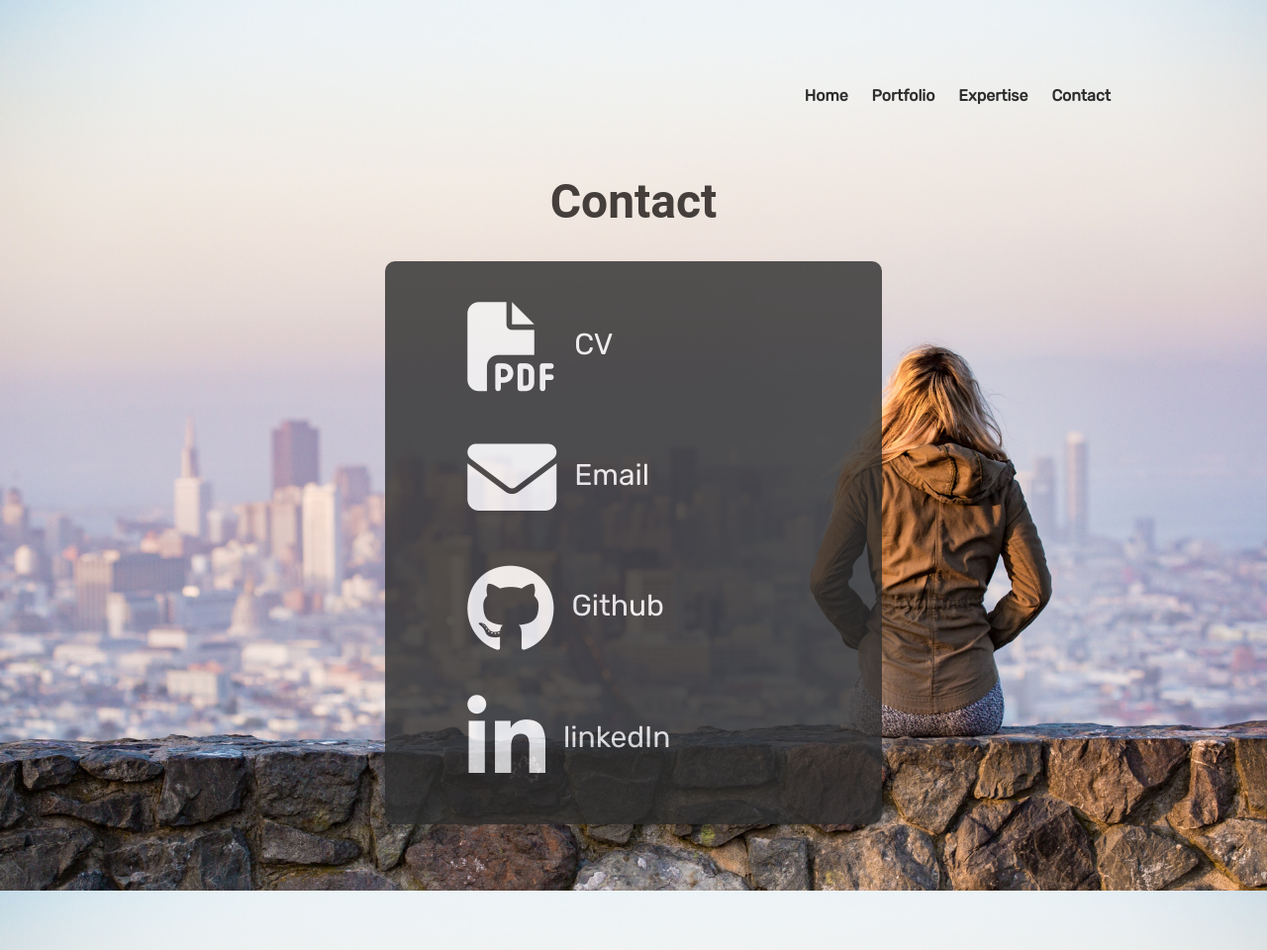
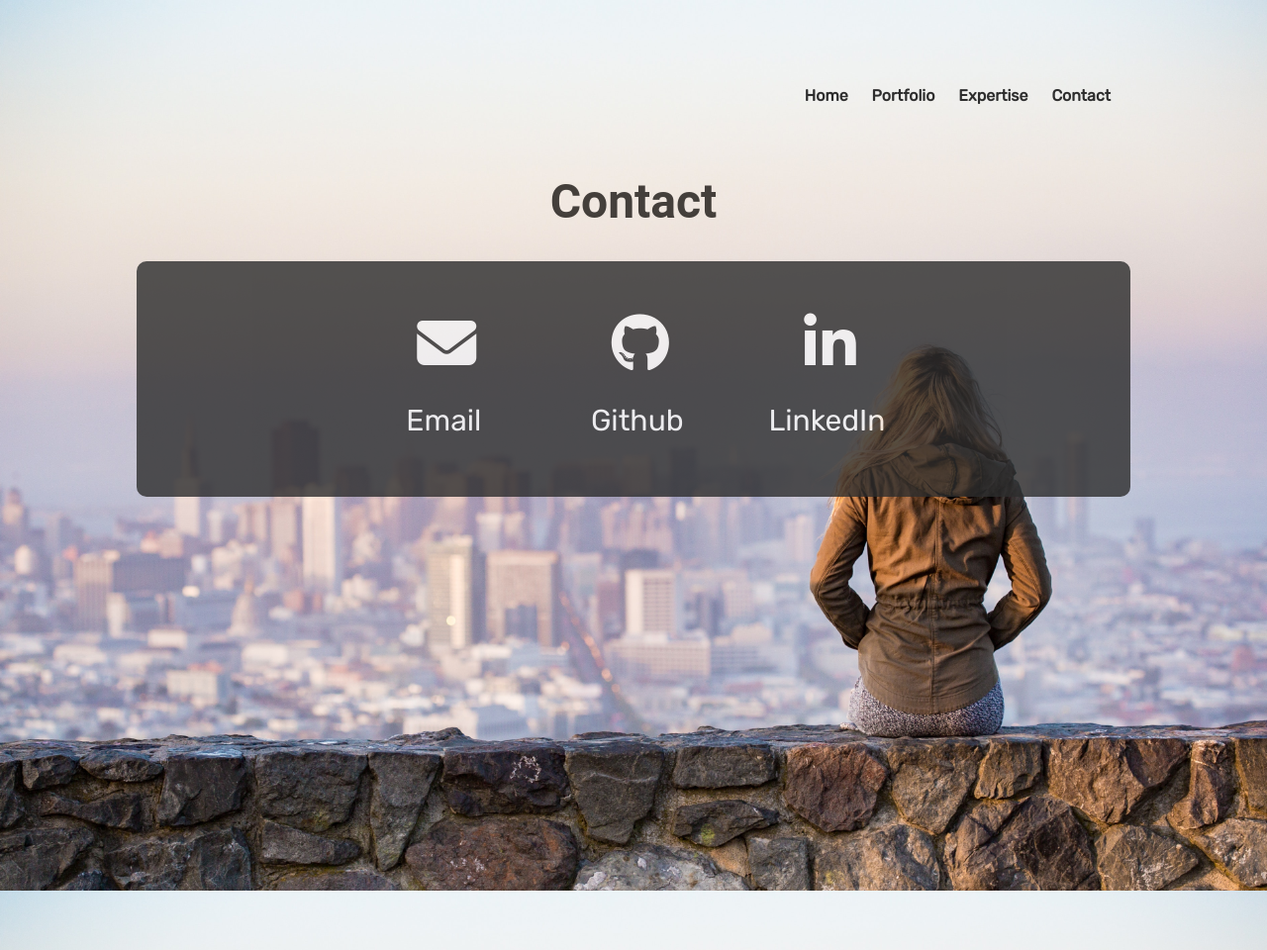
Before and after one commit to emmalinerc/emmalinerc.github.io, a Jekyll site: the page built from contact/index.html, in a window 1280 px wide. Shown: the whole page at 99% size. Built offline with Jekyll 4.4.1, drawn with Linux system fonts in a browser that asks for light colours; nearby versions of some CDN libraries; some web fonts are replaced.

Commit message:
Website Overhaul

```diff
--- a/_layouts/default.html
+++ b/_layouts/default.html
@@ -6,6 +6,7 @@
     <link href="https://fonts.googleapis.com/css?family=Rubik|Trirong" rel="stylesheet">
     <link rel="stylesheet" href="https://cdn.rawgit.com/konpa/devicon/df6431e323547add1b4cf45992913f15286456d3/devicon.min.css">
     <script src="https://kit.fontawesome.com/e30fb877f2.js" crossorigin="anonymous"></script>
+    <meta name="viewport" content="width=device-width, initial-scale=1.0">
   </head>
   <body>
     <div class="container">
--- a/contact/index.html
+++ b/contact/index.html
@@ -2,20 +2,26 @@
 layout: default
 title: Contact
 ---
-<div class="homepage pagepadding">
+<div class="pagepadding">
     <h1>Contact</h1>
-    <div class="filledbackground">
-        <div class="icon">
-            <a class="icon contacttext" href="Emmaline Cushey Resume 2019.pdf"><i class="fas fa-file-pdf contacticon"></i>CV</a>
+    <div class="filledbackground center">
+        <div class="inline icon">
+            <a class="icon contacttext" href="mailto:emmalinerc@gmail.com">
+                <i class="fas fa-envelope contacticon"></i>
+                <div>Email</div>
+            </a>
         </div>
-        <div class="icon">
-            <a class="icon contacttext" href="mailto:emmalinerc@gmail.com"><i class="fas fa-envelope contacticon"></i>Email</a>
-        </div>
-        <div class="icon">
-            <a class="icon contacttext" href="https://github.com/emmalinerc"><i class="fab fa-github contacticon"></i>Github</a>
-        </div>
-        <div class="icon">
-            <a class="icon contacttext" href="https://www.linkedin.com/in/emmaline-cushey-142581130/"><i class="fab fa-linkedin-in contacticon"></i>linkedIn</a>
-        </div>
+        <div class="inline icon">
+                <a class="icon contacttext" href="https://github.com/emmalinerc">
+                    <i class="fab fa-github contacticon"></i>
+                    <div>Github</div>
+                </a>
+            </div>
+            <div class="inline icon">
+                    <a class="icon contacttext" href="https://www.linkedin.com/in/emmaline-cushey">
+                        <i class="fab fa-linkedin-in contacticon"></i>
+                        <div>LinkedIn</div>
+                    </a>
+                </div>
     </div>
 </div>
--- a/css/main.css
+++ b/css/main.css
@@ -132,10 +132,14 @@ ul.posts li {
     font-size:30px;
     color: whitesmoke;
 }
-.contacticon {
+.cvicon {
     font-size: 3em;
     padding: .2em;
-    padding-left: .6em;
+    vertical-align: middle;
+}
+.contacticon {
+    font-size: 60px;
+    padding: 30px 60px;
     vertical-align: middle;
 }
 .download {
--- a/expertise/index.html
+++ b/expertise/index.html
@@ -64,7 +64,7 @@ title: Expertise
             </div>
             <div class="topborder">
                 <div class="icon">
-                        <a class="icon contacttext" href="Emmaline Cushey Resume 2019.pdf"><i class="fas fa-file-pdf contacticon"></i>Download CV</a>
+                        <a class="icon contacttext" href="Emmaline Cushey Resume 2019.pdf"><i class="fas fa-file-pdf cvicon"></i>Download CV</a>
                 </div>
             </div>
      </div>
```
